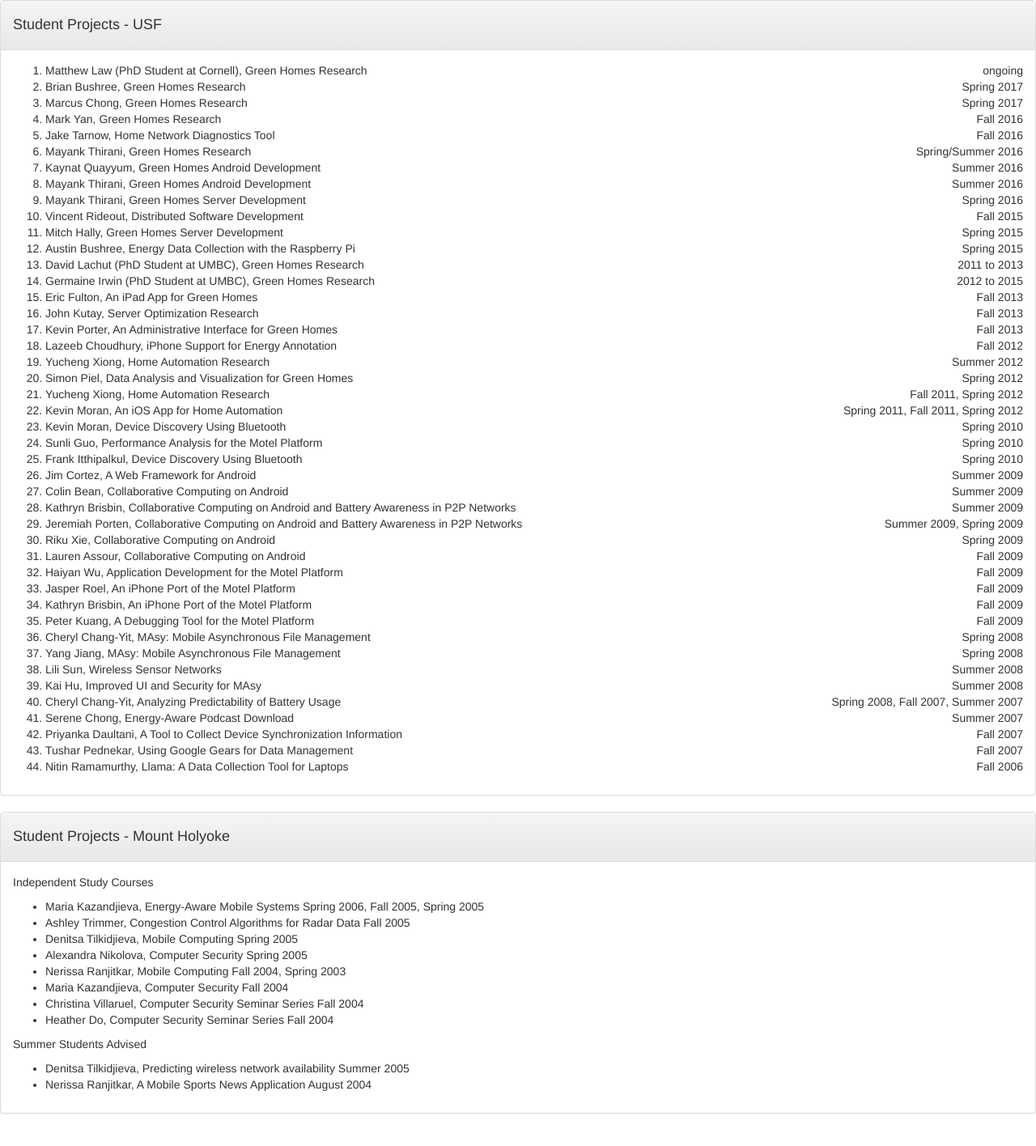
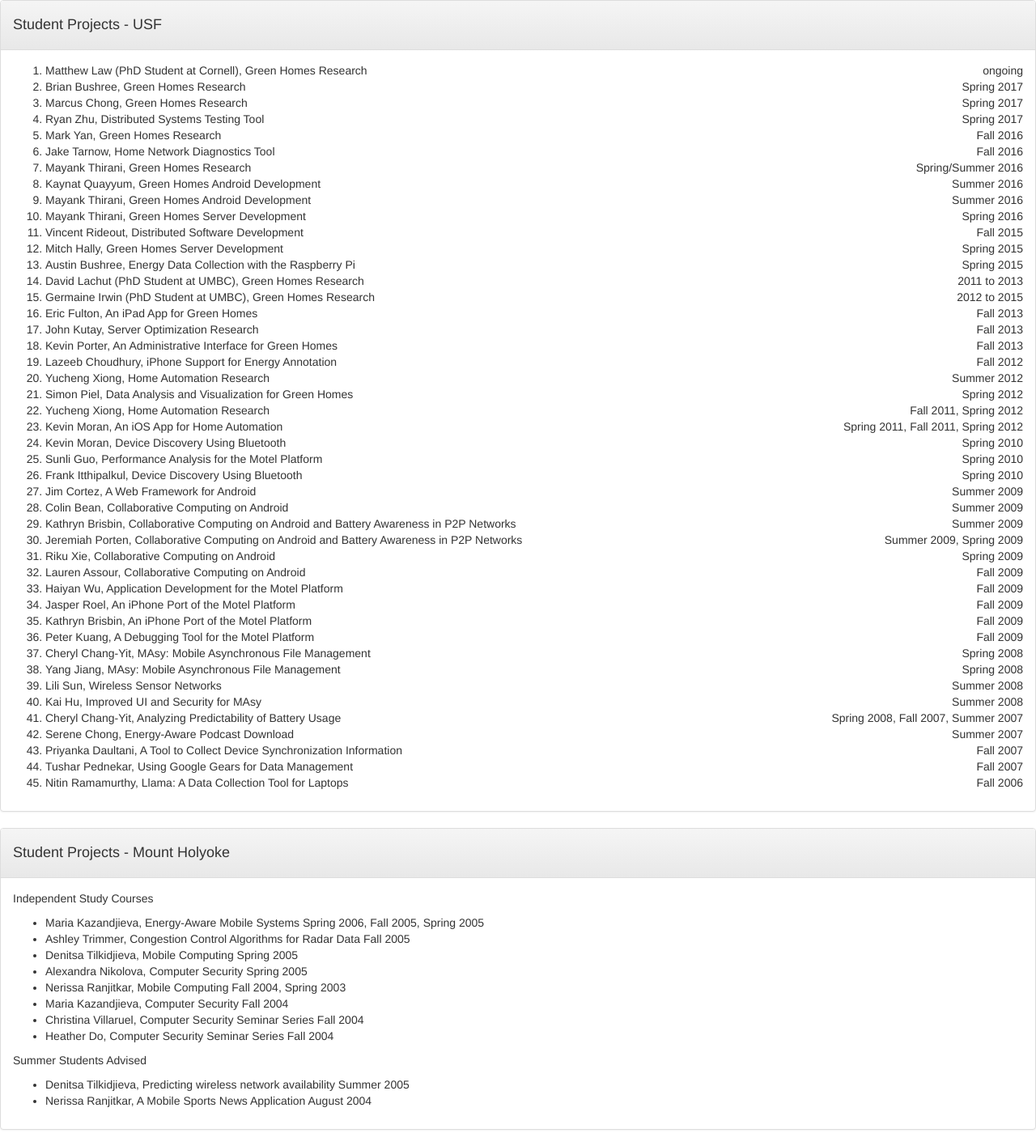
Before and after one commit to srollins/srollins.github.io, a Jekyll site: the page built from studentprojects.html, in a window 1280 px wide. Shown: the whole page at 81% size. Built offline with Jekyll 4.4.1, drawn with Linux system fonts in a browser that asks for light colours.

Commit message:
adding ryan's project

```diff
--- a/studentprojects.html
+++ b/studentprojects.html
@@ -11,6 +11,7 @@ title: Student Projects
 			<li>Matthew Law (PhD Student at Cornell), Green Homes Research <span style="float:right;">ongoing</span></li>
 			<li>Brian Bushree, Green Homes Research <span style="float:right;">Spring 2017</span></li>
 			<li>Marcus Chong, Green Homes Research <span style="float:right;">Spring 2017</span></li>
+			<li>Ryan Zhu, Distributed Systems Testing Tool <span style="float:right;">Spring 2017</span></li>
 			<li>Mark Yan, Green Homes Research <span style="float:right;">Fall 2016</span></li>
 			<li>Jake Tarnow, Home Network Diagnostics Tool <span style="float:right;">Fall 2016</span></li>
 			<li>Mayank Thirani, Green Homes Research <span style="float:right;">Spring/Summer 2016</span></li>
```
